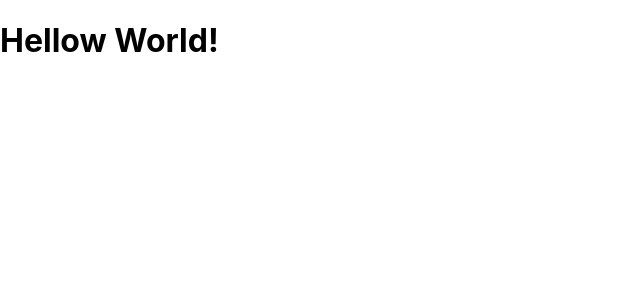
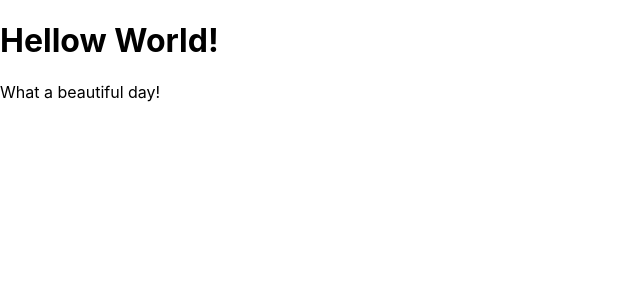
Before and after one commit to GiorgiNeparidze/react-exercises, a React (Create React App) app: page / in a window 1280 px wide. Shown: the top 300 px of the page, without its empty margins (0-640 px from the left). Built offline with nearby package versions, Linux system fonts and the light colour scheme; the HTML template or start-up script is replaced by a standard one.

Commit message:
finished components-06

```diff
--- a/src/HellowWorld.js
+++ b/src/HellowWorld.js
@@ -4,6 +4,7 @@ export default function HellowWorld() {
   return (
     <div>
        <h1>Hellow World!</h1>
+       <p>What a beautiful day!</p>
     </div>
   )
 }
```
